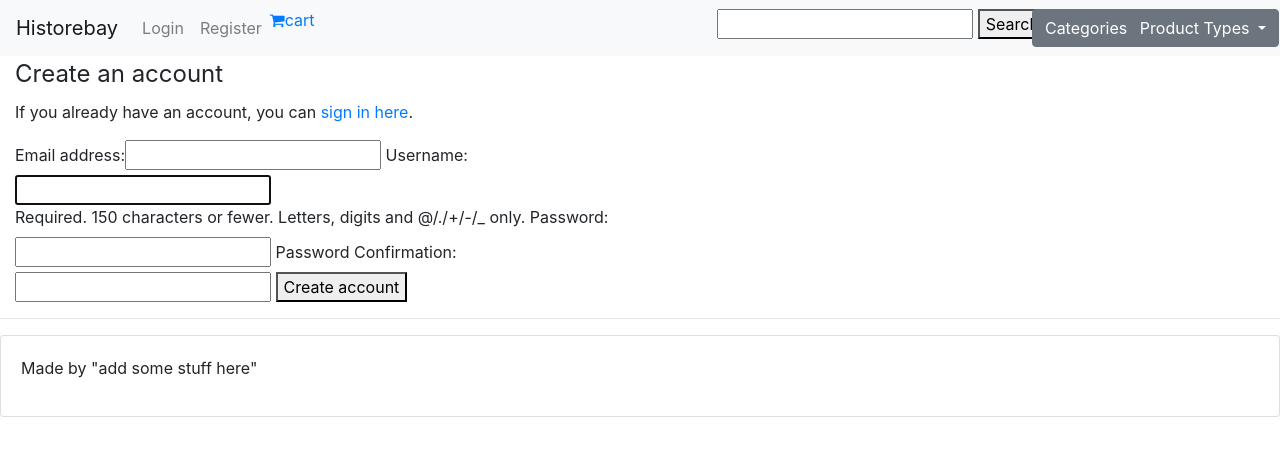
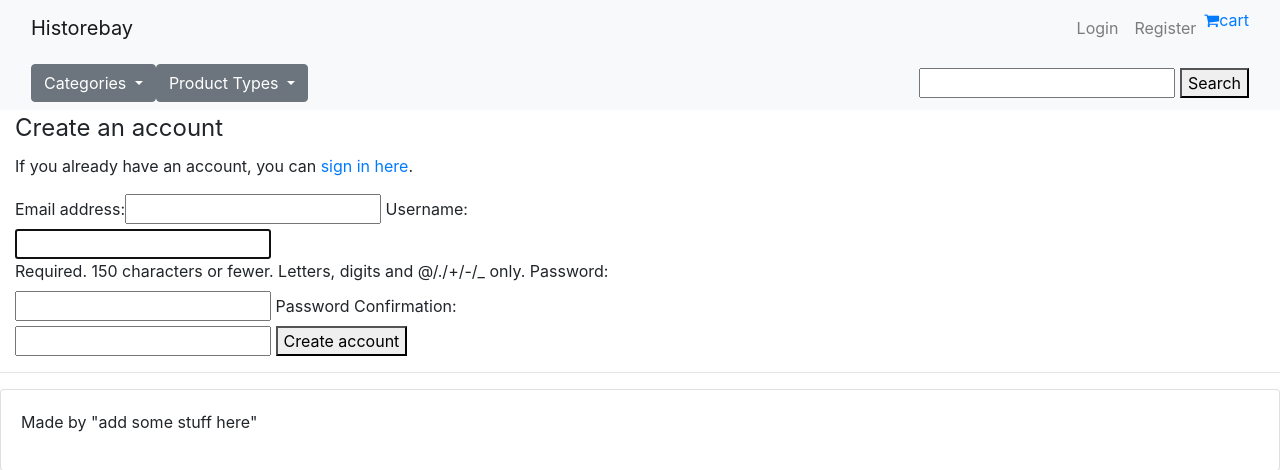
Before and after one commit to Eucaa/historebay, a Django app: page /accounts/registration/ in a window 1280 px wide. Shown: the top 470 px of the page. Run offline with Django 3.2, Linux system fonts and the light colour scheme; parts of the project's set-up code (start-up, migrations or seed data) failed here and were passed over; some libraries are stand-ins or nearby versions.

Commit message:
category and product type- button search functionality created and activated, repositioning layout of items in  navbar

```diff
--- a/categories/templates/categories.html
+++ b/categories/templates/categories.html
@@ -1,4 +1,4 @@
-<!DOCTYPE html>
+<!-- <!DOCTYPE html>
 {% extends 'base.html' %}
 {% load bootstrap_tags %}
 {% load static from staticfiles %}
@@ -33,4 +33,4 @@
 {% endfor %}
 {% endif %}
 </div>
-{% endblock %}
+{% endblock %} -->
--- a/products/urls.py
+++ b/products/urls.py
@@ -1,10 +1,12 @@
 from django.conf.urls import url, include  # This import will link to the top-level URL's in the historebay-directory (so the eg. the historebay- as well as the accounts-folder).
-from .views import listing, view_productDetails, adjust_cart_in_details
+from .views import listing, view_productDetails, adjust_cart_in_details, products_by_category, products_by_producttype
 
 urlpatterns = [
     url(r'^$', listing, name='products'),
     url(r'^view/(?P<pk>\d+)/$', view_productDetails, name='productDetails'),
     url(r'^adjust/(?P<id>\d+)/$', adjust_cart_in_details, name='adjust_cart_in_details'),
+    url(r'^categoryview/(?P<pk>\d+)/$', products_by_category, name='products_by_category'),
+    url(r'^productType/(?P<pk>\d+)/$', products_by_producttype, name='products_by_producttype'),
 ]
 
 # This will show the all_products view(function). Add this url to to the list in the main urls.py file (historebay/urls.py)
--- a/templates/base.html
+++ b/templates/base.html
@@ -1,4 +1,5 @@
 <!DOCTYPE html>
+
 {% load staticfiles %}
 <html lang="en">
     <head>
@@ -14,15 +15,14 @@
     </head>
     <body>
         <nav class="navbar navbar-expand-lg navbar-light bg-light navbar-fixed-top">
-            <div class="container col-12">
-            <section>
-                <div class="row">
-                    <button class="navbar-toggler" type="button" data-toggle="collapse" data-target="#navbarNavAltMarkup" aria-controls="navbarNavAltMarkup" aria-expanded="false" aria-label="Toggle navigation">
+            <div class="container-fluid">
+                <a class="navbar-brand" href="{% url 'index' %}">Historebay</a>
+                <button class="navbar-toggler" type="button" data-toggle="collapse" data-target="#navbarTogglerDemo02" aria-controls="navbarTogglerDemo02" aria-expanded="false" aria-label="Toggle navigation">
                     <span class="navbar-toggler-icon"></span>
                 </button>
-                    <a class="navbar-brand" href="{% url 'index' %}">Historebay</a>
-                    <div class="collapse navbar-collapse" id="navbarNav">
-                        <ul class="navbar-nav">
+
+                <div class="collapse navbar-collapse" id="navbarTogglerDemo02">
+                    <ul class="navbar-nav ml-auto mt-2 mt-lg-0">
                         {% if user.is_authenticated %}
                             <li class="nav-item"><a class="nav-link" href="{% url 'logout' %}">Logout</a></li>
                             <li class="nav-item"><a class="nav-link" href="{% url 'profile' %}">Profile</a></li>
@@ -41,43 +41,39 @@
                     </ul>
                 </div>
             </div>
-            </section>
-            <section>
-                <div class="row">
-                    <div class="display">
+        </nav>
+        <div class="navbar navbar-expand-lg navbar-light bg-light navbar-fixed-top">
+            <div class="container-fluid">
+                <div class="nav-item dropdown col-xs-2">
+                    <button class="btn btn-secondary dropdown-toggle" type="button" data-toggle="dropdown" aria-haspopup="true" aria-expanded="false">
+                        Categories
+                    </button>
+                    <div class="dropdown-menu" aria-labelledby="dropdownMenuButton">
+                    {% for category in categories %}
+                        <a class="dropdown-item" href="{% url 'products_by_category' category.id %}">{{category.names}}</a>
+                    {% endfor %}
+                    </div>
+                </div>
+                <div class="nav-item dropdown col-xs-2">
+                    <button class="btn btn-secondary dropdown-toggle" type="button" data-toggle="dropdown" aria-haspopup="true" aria-expanded="false">
+                        Product Types
+                    </button>
+                    <div class="dropdown-menu" aria-labelledby="dropdownMenuButton">
+                    {% for productType in productTypes %}
+                        <a class="dropdown-item" href="{% url 'products_by_producttype' productType.id %}">{{productType.name}}</a>
+                    {% endfor %}
+                    </div>
+                </div>
+                <div class="display ml-auto col-xs-4">
                     <form action="{% url 'search' %}" method="GET">
                         <input type="text" name="q">  <!--The 'q' is the name that was given to the search bar in the 'search'-folder/ views.py-file-->
                         <button type="submit">Search</button>
                     </form>
                 </div>
-                    <div class="row">
-                    <div class="dropdown">
-                        <button class="btn btn-secondary dropdown-toggle" type="button" data-toggle="dropdown" aria-haspopup="true" aria-expanded="false">
-                            Categories
-                        </button>
-                        <div class="dropdown-menu" aria-labelledby="dropdownMenuButton">
-                        {% for category in categories %}
-                            <a class="dropdown-item" href="#">{{category.names}}</a>
-                        {% endfor %}
             </div>
         </div>
-                    </div>
-                    <div class="row">
-                    <div class="dropdown">
-                        <button class="btn btn-secondary dropdown-toggle" type="button" data-toggle="dropdown" aria-haspopup="true" aria-expanded="false">
-                            Product Types
-                        </button>
-                        <div class="dropdown-menu" aria-labelledby="dropdownMenuButton">
-                        {% for productType in productTypes %}
-                            <a class="dropdown-item" href="#">{{productType.name}}</a>
-                        {% endfor %}
-                        </div>
-                    </div>
-                    </div>
-                </div>
-            </section>
-            </div>
-        </nav>
+
+
 
         {% if messages %}
             <div class="alert alert-info">
```
Also changed, not shown: products/views.py (+14 -0 lines), .theia/settings.json. Lines whose indentation alone changed are shown as unchanged.
